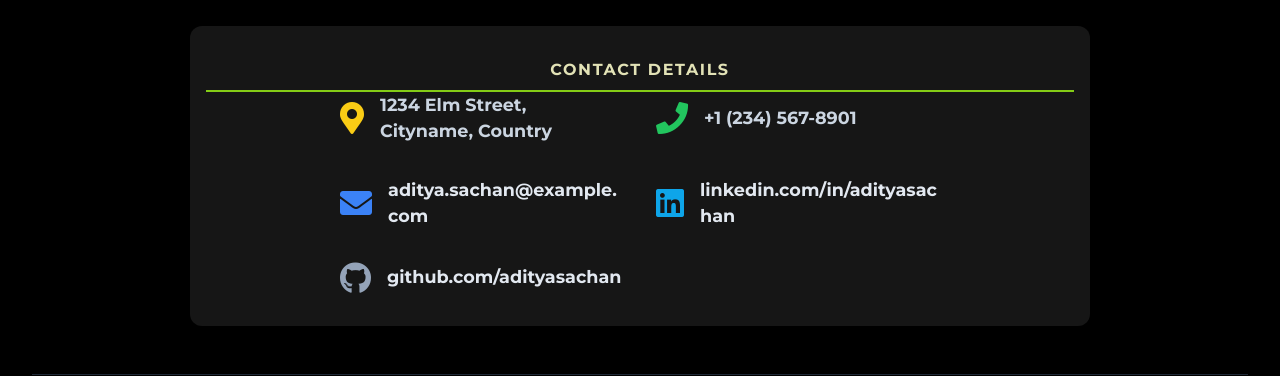
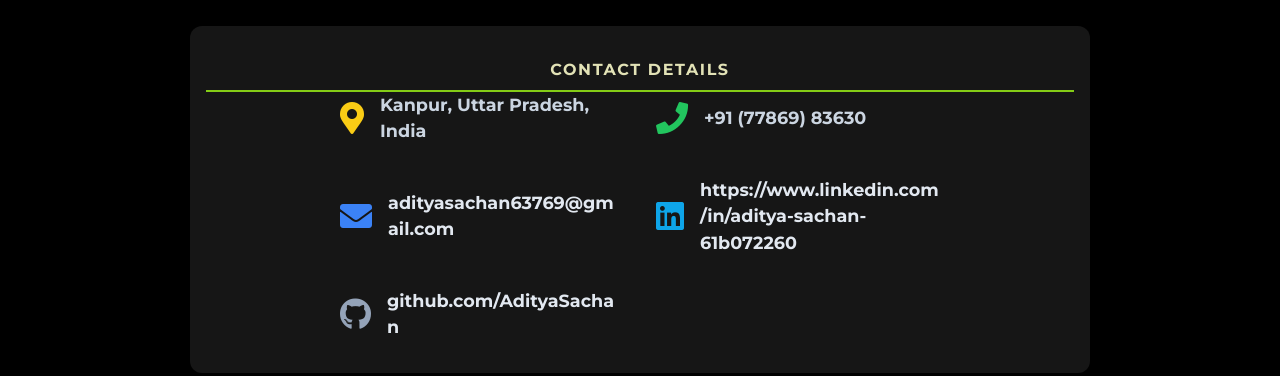
Before and after one commit to AdityaSachan/portfolio, a plain HTML site: page contact.html in a window 1280 px wide. Shown: the part 502-878 px from the top of the page. Drawn offline with nearby package versions, Linux system fonts and the light colour scheme.

Commit message:
Update contact.html

```diff
--- a/contact.html
+++ b/contact.html
@@ -3,7 +3,7 @@
   <meta charset="utf-8"/>
   <meta content="width=device-width, initial-scale=1" name="viewport"/>
   <title>
-   Projects - Aditya Sachan
+   Contact Me
   </title>
   <script src="https://cdn.tailwindcss.com">
   </script>
@@ -495,23 +495,23 @@
     <div class="contact-grid">
       <div class="contact-item">
         <i class="fas fa-map-marker-alt contact-icon address"></i>
-        <span>1234 Elm Street, Cityname, Country</span>
+        <span>Kanpur, Uttar Pradesh, India</span>
       </div>
       <div class="contact-item">
         <i class="fas fa-phone contact-icon phone"></i>
-        <span>+1 (234) 567-8901</span>
+        <span>+91 (77869) 83630</span>
       </div>
       <div class="contact-item">
         <i class="fas fa-envelope contact-icon email"></i>
-        <a href="mailto:aditya.sachan@example.com" class="contact-link">aditya.sachan@example.com</a>
+        <a href="mailto:adityasachan63769@gmail.com" class="contact-link">adityasachan63769@gmail.com</a>
       </div>
       <div class="contact-item">
         <i class="fab fa-linkedin contact-icon linkedin"></i>
-        <a href="https://linkedin.com/in/adityasachan" target="_blank" rel="noopener" class="contact-link">linkedin.com/in/adityasachan</a>
+        <a href="https://www.linkedin.com/in/aditya-sachan-61b072260/" target="_blank" rel="noopener" class="contact-link">https://www.linkedin.com/in/aditya-sachan-61b072260</a>
       </div>
       <div class="contact-item">
         <i class="fab fa-github contact-icon github"></i>
-        <a href="https://github.com/adityasachan" target="_blank" rel="noopener" class="contact-link">github.com/adityasachan</a>
+        <a href="https://github.com/AdityaSachan" target="_blank" rel="noopener" class="contact-link">github.com/AdityaSachan</a>
       </div>
     </div>
   </section>
```
